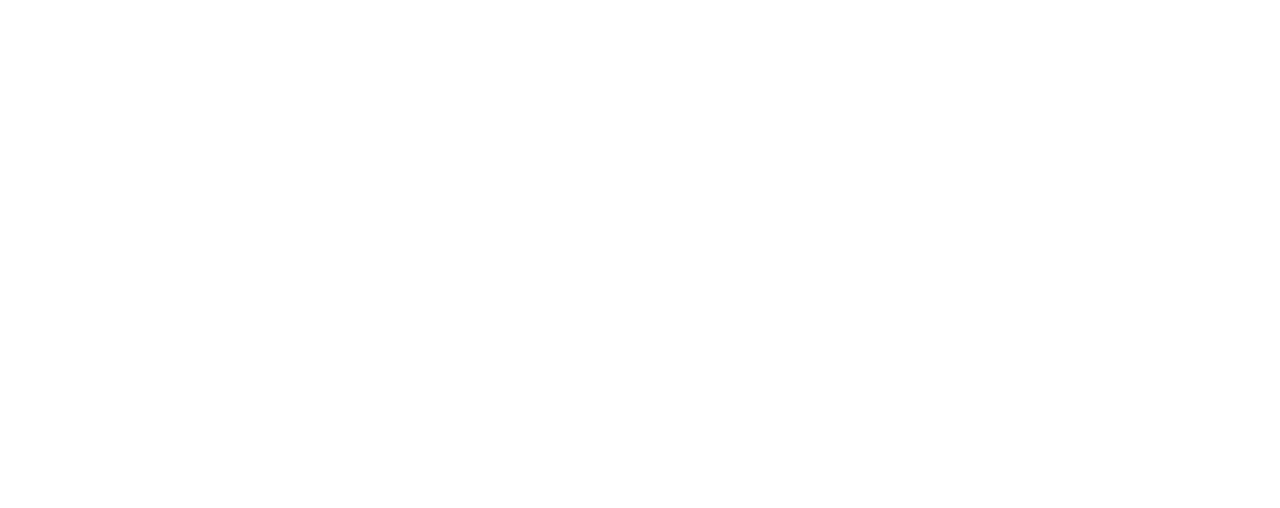
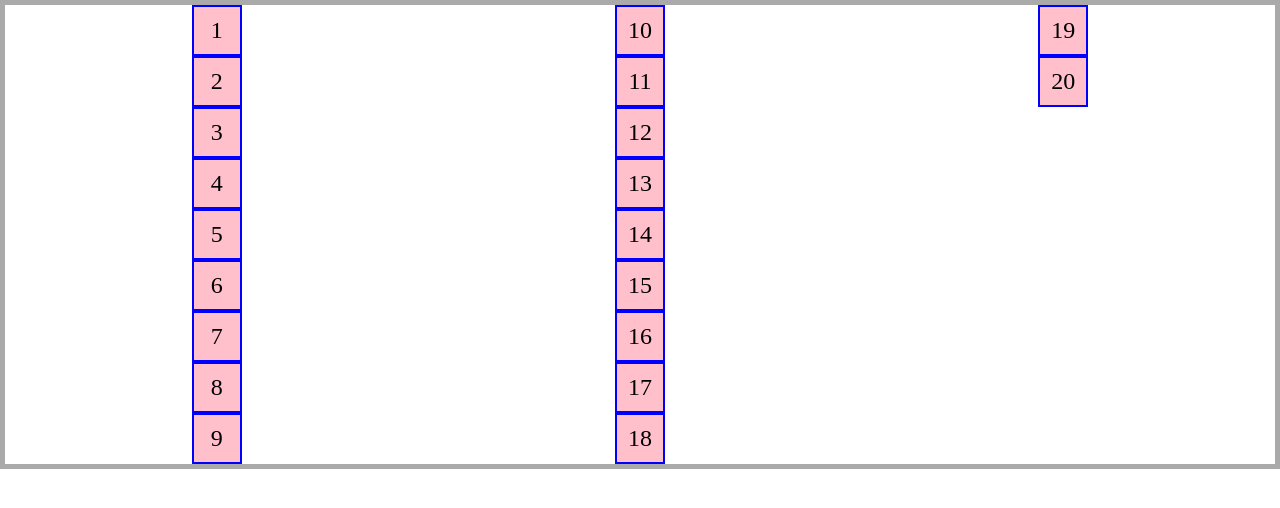
Before and after one commit to mrHelg/fm_flex, a plain HTML site: page index.html in a window 1280 px wide. Drawn offline with Linux system fonts and the light colour scheme.

Commit message:
tmp commit

```diff
--- a/assets/css/style.css
+++ b/assets/css/style.css
@@ -0,0 +1,29 @@
+* {
+  box-sizing: border-box;
+}
+body{
+  margin: 0;
+}
+.container {
+  border: 5px solid #aaa;
+}
+.item {
+  width: 50px;
+  /* height: 50px; */
+  padding: 10px;
+
+  border: 2px solid blue;
+  font-size: 1.5em;
+  text-align: center;
+  background-color: pink;
+}
+.flex-parent {
+  display: flex;
+  min-height: 50vh;
+  max-height: 60vh;
+  flex-direction: column;
+  justify-content: eve;
+  align-items: center;
+  flex-wrap: wrap;
+
+}
--- a/index.html
+++ b/index.html
@@ -1,12 +1,32 @@
 <!DOCTYPE html>
 <html lang="en">
-<head>
-  <meta charset="UTF-8">
-  <meta http-equiv="X-UA-Compatible" content="IE=edge">
-  <meta name="viewport" content="width=device-width, initial-scale=1.0">
-  <title>Document</title>
-</head>
-<body>
-
-</body>
+  <head>
+    <meta charset="UTF-8" />
+    <title>Flex</title>
+    <link rel="stylesheet" href="./assets/css/style.css">
+  </head>
+  <body>
+    <div class="container flex-parent">
+      <div class="item">1</div>
+      <div class="item">2</div>
+      <div class="item">3</div>
+      <div class="item">4</div>
+      <div class="item">5</div>
+      <div class="item">6</div>
+      <div class="item">7</div>
+      <div class="item">8</div>
+      <div class="item">9</div>
+      <div class="item">10</div>
+      <div class="item">11</div>
+      <div class="item">12</div>
+      <div class="item">13</div>
+      <div class="item">14</div>
+      <div class="item">15</div>
+      <div class="item">16</div>
+      <div class="item">17</div>
+      <div class="item">18</div>
+      <div class="item">19</div>
+      <div class="item">20</div>
+    </div>
+  </body>
 </html>
```
